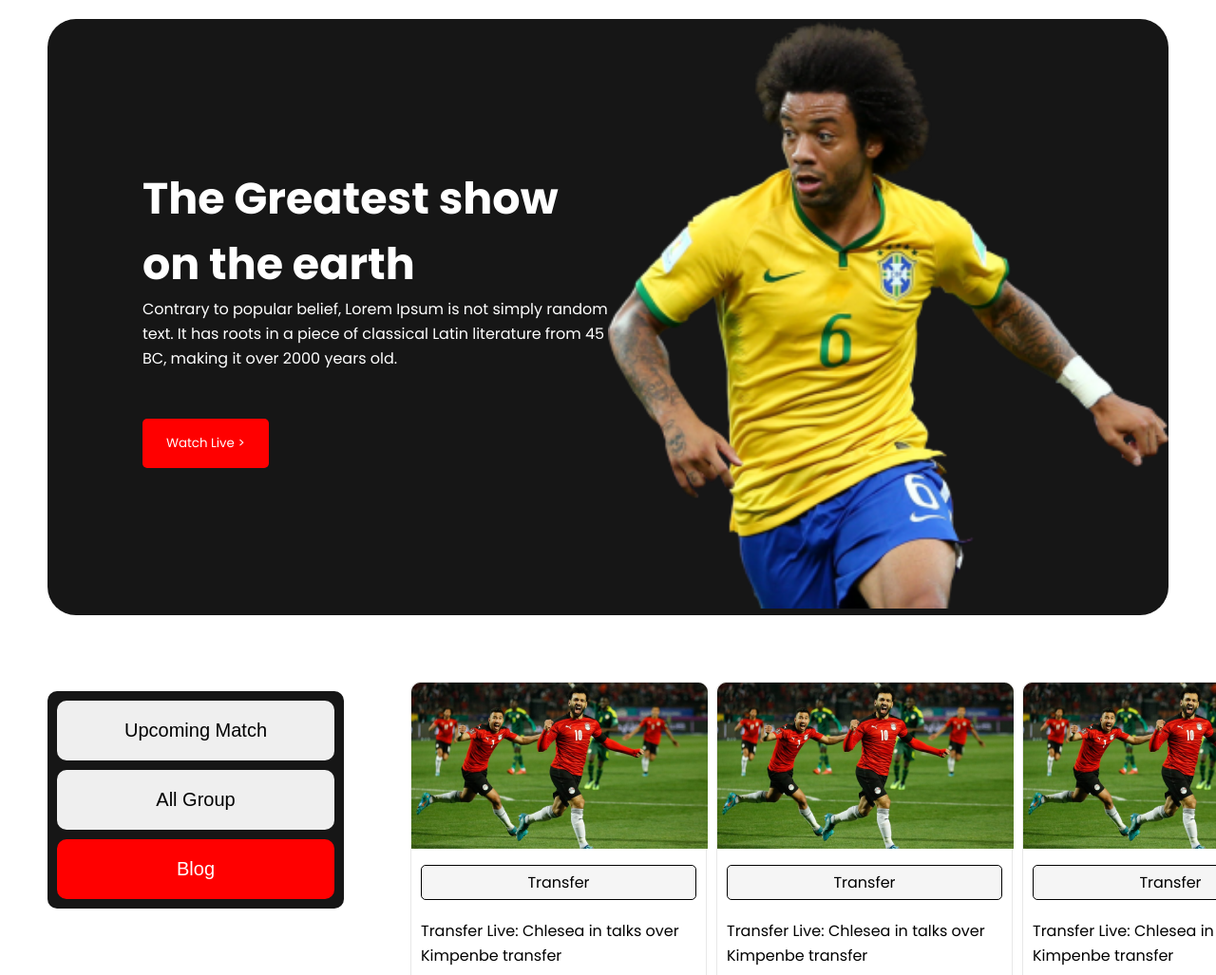
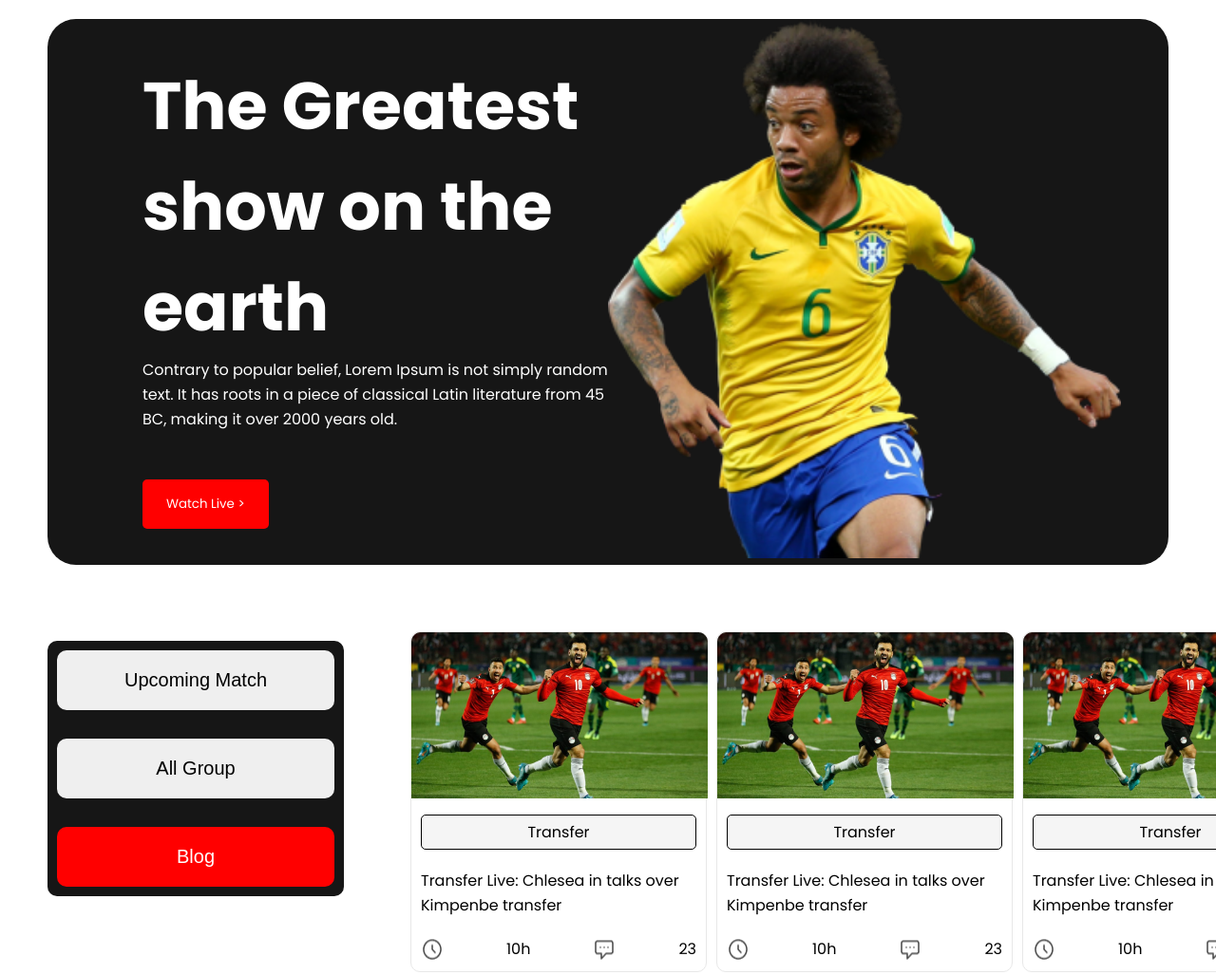
Before and after one commit to techyshiv-github/world-cup, a plain HTML site: page index.html in a window 1280 px wide. Shown: the top 1027 px of the page at 95% size. Drawn offline with Linux system fonts and the light colour scheme.

Commit message:
grid adjustment

```diff
--- a/styles/style.css
+++ b/styles/style.css
@@ -17,7 +17,7 @@ h1 {
     font-family: 'Poppins';
     font-style: normal;
     font-weight: 700;
-    font-size: 46px;
+    font-size: 70px;
 
 }
 
@@ -47,14 +47,17 @@ p {
     padding-left: 100px;
 
 
+
 }
 
 .hero-right img {
     width: 100%;
+
 }
 
 .hero-right {
     width: 50%;
+    padding-right: 50px;
 
 }
 
@@ -76,7 +79,7 @@ p {
     padding: 10px;
     display: grid;
     grid-template-columns: repeat(1, 1fr);
-    grid-gap: 10px;
+    grid-gap: 30px;
     margin-left: 50px;
     margin-top: 80px;
 }
```
